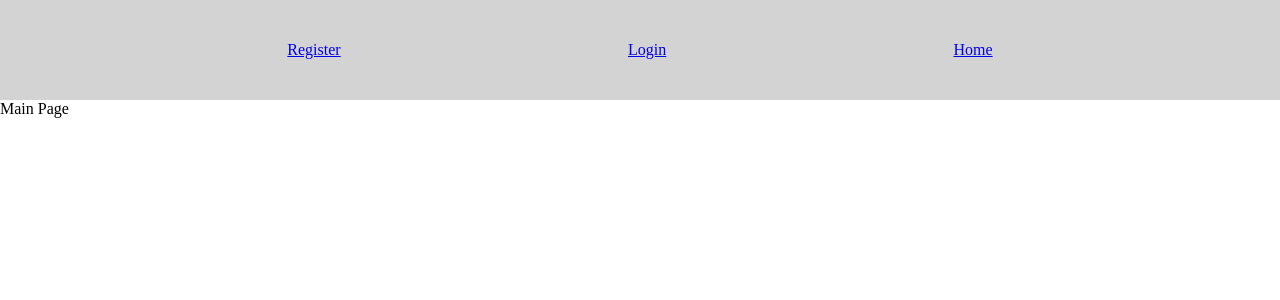
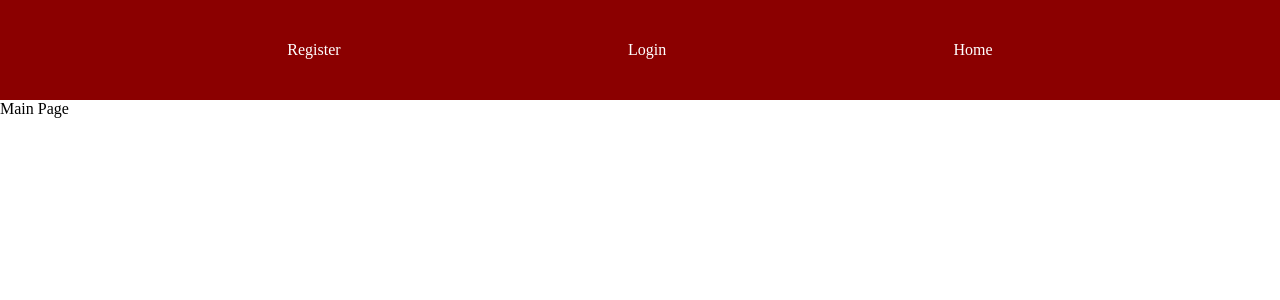
Before and after one commit to danielTiringer/Project-Manager, a React (Create React App) app in the folder user-client/: page / in a window 1280 px wide. Shown: the top 300 px of the page. Built offline with nearby package versions, Linux system fonts and the light colour scheme; no server answers.

Commit message:
Modify the navbar's css

```diff
--- a/user-client/src/main.css
+++ b/user-client/src/main.css
@@ -7,9 +7,13 @@
 .NavContainer {
     width: 100vw;
     height: 100px;
-    background: lightgrey;
-    color: #ffffff;
+    background: darkred;
     display: flex;
     align-items: center;
     justify-content: space-evenly;
 }
+
+.NavContainer a {
+    color: white;
+    text-decoration: none;
+}
```
